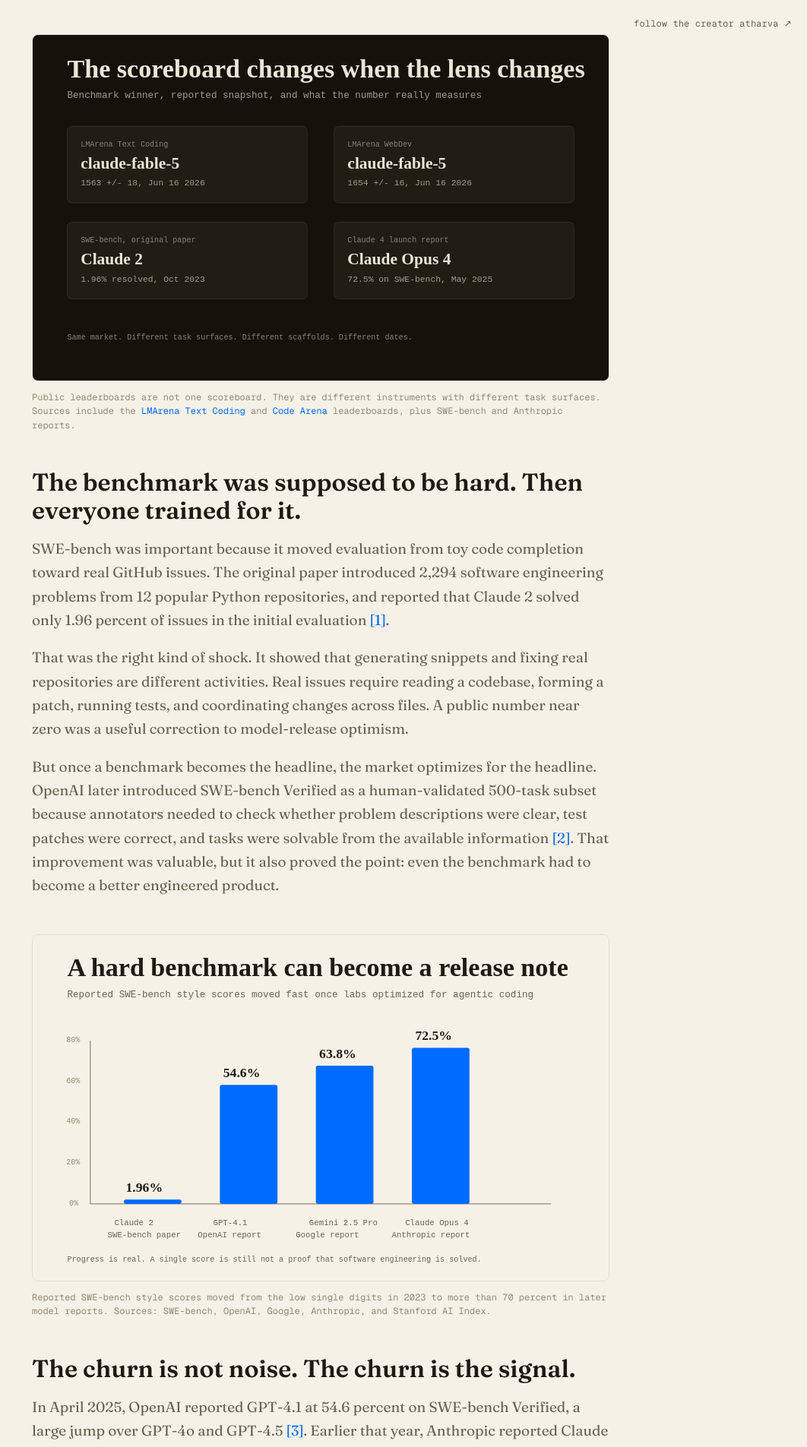
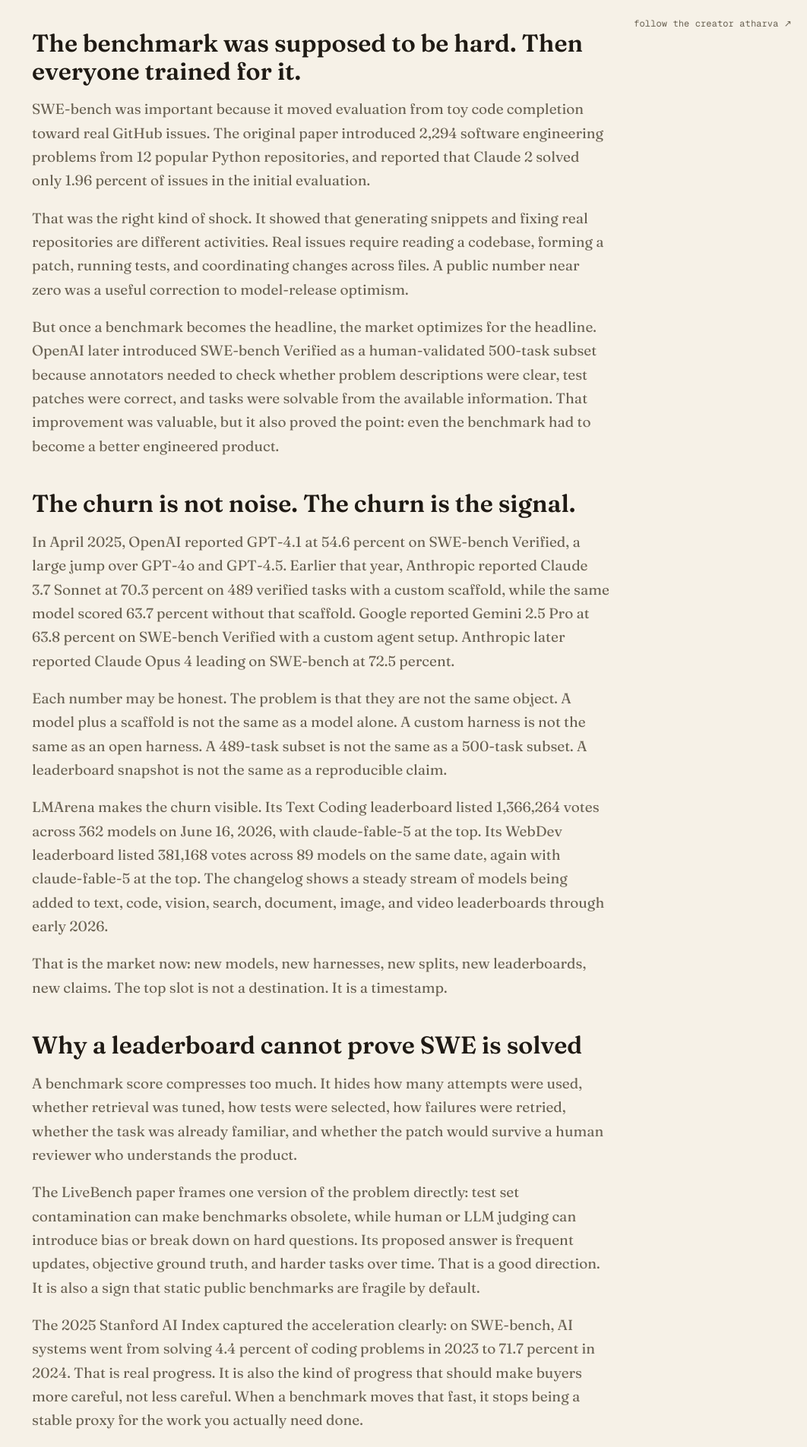
Before and after one commit to Atharva-Kanherkar/proofswe, a Next.js app in the folder web/: page /blog/benchmarks-are-dead in a window 1280 px wide. Shown: the part 740-2645 px from the top of the page at 76% size, without its empty margins (218-1280 px from the left). Built offline with nearby package versions, Linux system fonts and the light colour scheme.

Commit message:
style(web): simplify benchmarks blog

```diff
--- a/web/app/blog/benchmarks-are-dead/page.tsx
+++ b/web/app/blog/benchmarks-are-dead/page.tsx
@@ -1,53 +1,5 @@
 import type { Metadata } from "next";
-import Image from "next/image";
 import Link from "next/link";
-
-const sources = [
-  {
-    label: "SWE-bench paper",
-    href: "https://arxiv.org/abs/2310.06770",
-  },
-  {
-    label: "SWE-bench Verified",
-    href: "https://www.swebench.com/verified.html",
-  },
-  {
-    label: "OpenAI, GPT-4.1",
-    href: "https://openai.com/index/gpt-4-1/",
-  },
-  {
-    label: "Anthropic, Claude 3.7 Sonnet",
-    href: "https://www.anthropic.com/news/claude-3-7-sonnet",
-  },
-  {
-    label: "Anthropic, Claude 4",
-    href: "https://www.anthropic.com/news/claude-4",
-  },
-  {
-    label: "Google, Gemini 2.5 Pro",
-    href: "https://blog.google/innovation-and-ai/models-and-research/google-deepmind/gemini-model-thinking-updates-march-2025/",
-  },
-  {
-    label: "LMArena Text Coding leaderboard",
-    href: "https://lmarena.ai/leaderboard/text/coding",
-  },
-  {
-    label: "LMArena Code Arena leaderboard",
-    href: "https://lmarena.ai/leaderboard/code",
-  },
-  {
-    label: "LMArena leaderboard changelog",
-    href: "https://news.lmarena.ai/leaderboard-changelog/",
-  },
-  {
-    label: "LiveBench paper",
-    href: "https://arxiv.org/abs/2406.19314",
-  },
-  {
-    label: "Stanford AI Index 2025",
-    href: "https://hai.stanford.edu/ai-index/2025-ai-index-report/technical-performance",
-  },
-];
 
 export const metadata: Metadata = {
   title: "Benchmarks Are Dead",
@@ -96,23 +48,6 @@
           </p>
         </section>
 
-        <figure className="blog-figure rise" style={{ animationDelay: "0.15s" }}>
-          <Image
-            src="/blog/benchmarks-are-dead/benchmark-winners.svg"
-            alt="Four benchmark snapshots showing different leader views across SWE-bench and LMArena."
-            width={1200}
-            height={720}
-          />
-          <figcaption>
-            Public leaderboards are not one scoreboard. They are different
-            instruments with different task surfaces. Sources include the{" "}
-            <a href="https://lmarena.ai/leaderboard/text/coding">LMArena Text Coding</a>
-            {" "}and{" "}
-            <a href="https://lmarena.ai/leaderboard/code">Code Arena</a>
-            {" "}leaderboards, plus SWE-bench and Anthropic reports.
-          </figcaption>
-        </figure>
-
         <section className="blog-section">
           <h2>The benchmark was supposed to be hard. Then everyone trained for it.</h2>
           <p>
@@ -120,8 +55,7 @@
             completion toward real GitHub issues. The original paper introduced
             2,294 software engineering problems from 12 popular Python
             repositories, and reported that Claude 2 solved only 1.96 percent of
-            issues in the initial evaluation{" "}
-            <a href="https://arxiv.org/abs/2310.06770">[1]</a>.
+            issues in the initial evaluation.
           </p>
           <p>
             That was the right kind of shock. It showed that generating snippets
@@ -135,43 +69,24 @@
             the headline. OpenAI later introduced SWE-bench Verified as a
             human-validated 500-task subset because annotators needed to check
             whether problem descriptions were clear, test patches were correct,
-            and tasks were solvable from the available information{" "}
-            <a href="https://www.swebench.com/verified.html">[2]</a>. That
+            and tasks were solvable from the available information. That
             improvement was valuable, but it also proved the point: even the
             benchmark had to become a better engineered product.
           </p>
         </section>
 
-        <figure className="blog-figure">
-          <Image
-            src="/blog/benchmarks-are-dead/swebench-rise.svg"
-            alt="Bar chart showing SWE-bench style scores rising quickly from 2023 to 2025."
-            width={1200}
-            height={720}
-          />
-          <figcaption>
-            Reported SWE-bench style scores moved from the low single digits in
-            2023 to more than 70 percent in later model reports. Sources:
-            SWE-bench, OpenAI, Google, Anthropic, and Stanford AI Index.
-          </figcaption>
-        </figure>
-
         <section className="blog-section">
           <h2>The churn is not noise. The churn is the signal.</h2>
           <p>
             In April 2025, OpenAI reported GPT-4.1 at 54.6 percent on SWE-bench
-            Verified, a large jump over GPT-4o and GPT-4.5{" "}
-            <a href="https://openai.com/index/gpt-4-1/">[3]</a>. Earlier that
+            Verified, a large jump over GPT-4o and GPT-4.5. Earlier that
             year, Anthropic reported Claude 3.7 Sonnet at 70.3 percent on 489
             verified tasks with a custom scaffold, while the same model scored
-            63.7 percent without that scaffold{" "}
-            <a href="https://www.anthropic.com/news/claude-3-7-sonnet">[4]</a>.
+            63.7 percent without that scaffold.
             Google reported Gemini 2.5 Pro at 63.8 percent on SWE-bench Verified
-            with a custom agent setup{" "}
-            <a href="https://blog.google/innovation-and-ai/models-and-research/google-deepmind/gemini-model-thinking-updates-march-2025/">[5]</a>.
+            with a custom agent setup.
             Anthropic later reported Claude Opus 4 leading on SWE-bench at 72.5
-            percent{" "}
-            <a href="https://www.anthropic.com/news/claude-4">[6]</a>.
+            percent.
           </p>
           <p>
             Each number may be honest. The problem is that they are not the same
@@ -183,14 +98,11 @@
           <p>
             LMArena makes the churn visible. Its Text Coding leaderboard listed
             1,366,264 votes across 362 models on June 16, 2026, with
-            claude-fable-5 at the top{" "}
-            <a href="https://lmarena.ai/leaderboard/text/coding">[7]</a>. Its
+            claude-fable-5 at the top. Its
             WebDev leaderboard listed 381,168 votes across 89 models on the same
-            date, again with claude-fable-5 at the top{" "}
-            <a href="https://lmarena.ai/leaderboard/code">[8]</a>. The changelog
+            date, again with claude-fable-5 at the top. The changelog
             shows a steady stream of models being added to text, code, vision,
-            search, document, image, and video leaderboards through early 2026{" "}
-            <a href="https://news.lmarena.ai/leaderboard-changelog/">[9]</a>.
+            search, document, image, and video leaderboards through early 2026.
           </p>
           <p>
             That is the market now: new models, new harnesses, new splits, new
@@ -213,20 +125,16 @@
             test set contamination can make benchmarks obsolete, while human or
             LLM judging can introduce bias or break down on hard questions. Its
             proposed answer is frequent updates, objective ground truth, and
-            harder tasks over time{" "}
-            <a href="https://arxiv.org/abs/2406.19314">[10]</a>. That is a good
-            direction. It is also a sign that static public benchmarks are
-            fragile by default.
+            harder tasks over time. That is a good direction. It is also a sign
+            that static public benchmarks are fragile by default.
           </p>
           <p>
             The 2025 Stanford AI Index captured the acceleration clearly: on
             SWE-bench, AI systems went from solving 4.4 percent of coding
-            problems in 2023 to 71.7 percent in 2024{" "}
-            <a href="https://hai.stanford.edu/ai-index/2025-ai-index-report/technical-performance">[11]</a>.
-            That is real progress. It is also the kind of progress that should
-            make buyers more careful, not less careful. When a benchmark moves
-            that fast, it stops being a stable proxy for the work you actually
-            need done.
+            problems in 2023 to 71.7 percent in 2024. That is real progress. It
+            is also the kind of progress that should make buyers more careful,
+            not less careful. When a benchmark moves that fast, it stops being a
+            stable proxy for the work you actually need done.
           </p>
         </section>
 
@@ -284,37 +192,6 @@
           </p>
         </section>
 
-        <section className="blog-section">
-          <h2>FAQ</h2>
-          <h3>Are benchmarks useless for coding agents?</h3>
-          <p>
-            No. Benchmarks are useful filters. They are weak proof. A public
-            benchmark score should start the investigation, not end it.
-          </p>
-          <h3>Why do coding benchmark rankings change so often?</h3>
-          <p>
-            Rankings change because new models ship quickly, scaffolds improve,
-            task splits change, leaderboards add categories, and labs optimize
-            for the most visible tests.
-          </p>
-          <h3>What should replace leaderboard claims?</h3>
-          <p>
-            Reproducible session-based evaluation: real traces, replayable
-            repository states, execution, review, failure analysis, and clear
-            harness documentation.
-          </p>
-        </section>
-
-        <section className="blog-section blog-sources">
-          <h2>Sources</h2>
-          <ol>
-            {sources.map((source) => (
-              <li key={source.href}>
-                <a href={source.href}>{source.label}</a>
-              </li>
-            ))}
-          </ol>
-        </section>
       </article>
     </main>
   );
--- a/web/app/globals.css
+++ b/web/app/globals.css
@@ -279,38 +279,13 @@
 .blog-section li + li {
   margin-top: 8px;
 }
-.blog-section a,
-.blog-figure a,
-.blog-sources a {
+.blog-section a {
   color: var(--accent);
   text-decoration: none;
 }
 .blog-section a:hover,
-.blog-figure a:hover,
-.blog-sources a:hover,
 .blog-kicker:hover {
   color: var(--blue-800);
-}
-.blog-figure {
-  margin: 48px 0;
-}
-.blog-figure img {
-  display: block;
-  width: 100%;
-  height: auto;
-  border-radius: 8px;
-  border: 1px solid var(--gray-alpha-400);
-}
-.blog-figure figcaption {
-  margin-top: 12px;
-  color: var(--muted);
-  font-family: var(--font-mono-stack);
-  font-size: 12px;
-  line-height: 1.55;
-}
-.blog-sources ol {
-  margin: 0;
-  padding-left: 22px;
 }
 
 @media (min-width: 601px) {
```
Also changed, not shown: web/public/blog/benchmarks-are-dead/benchmark-winners.svg (deleted), web/public/blog/benchmarks-are-dead/swebench-rise.svg (deleted).
